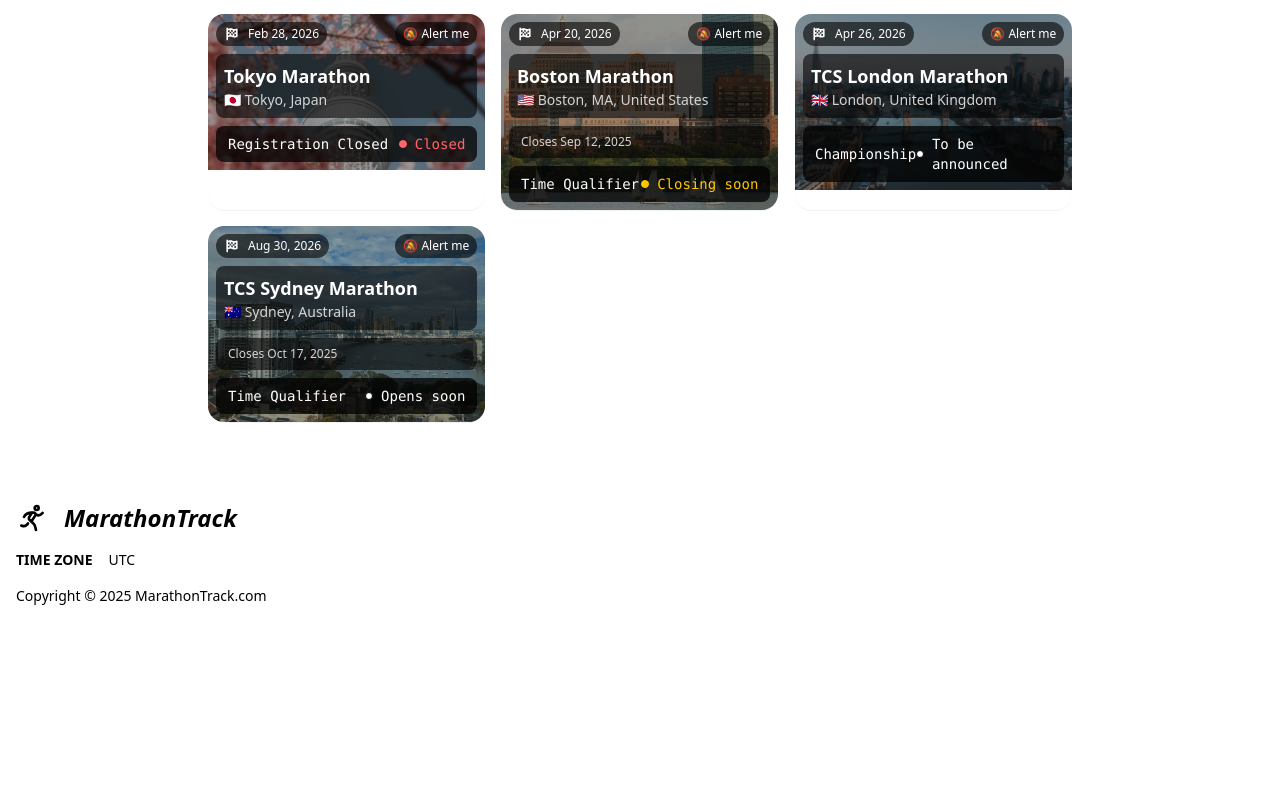
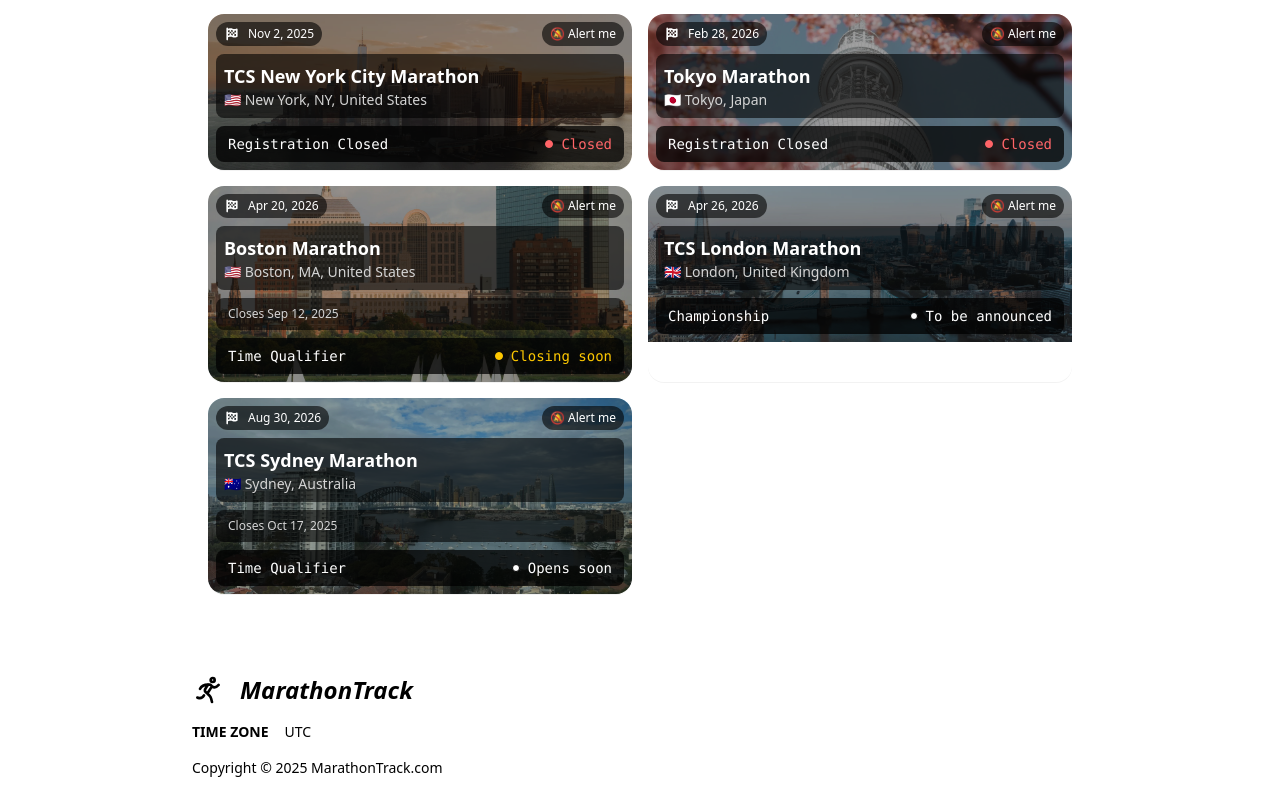
Before and after one commit to racedeadlines/frontend, a Next.js app: page / in a window 1280 px wide. Shown: the part 344-1138 px from the top of the page. Before the commit the page ends 966 px from the top, so only its background shows below. Built offline with nearby package versions, Linux system fonts and the light colour scheme; no server answers.

Commit message:
fix layout: 2-col max grid, footer aligned to content width

```diff
--- a/src/app/page.tsx
+++ b/src/app/page.tsx
@@ -29,7 +29,7 @@
         <section className="sticky top-0 z-10 bg-gradient-to-b from-white via-white/75 to-transparent py-4 dark:from-neutral-900 dark:via-neutral-900/75">
           <SearchFilter />
         </section>
-        <section className="grid grid-cols-1 gap-4 sm:grid-cols-2 lg:grid-cols-3">
+        <section className="grid grid-cols-1 gap-4 sm:grid-cols-2">
           {sorted.map((event: RaceEvent) => (
             <EventCard key={event.name} event={event} />
           ))}
--- a/src/components/layout/footer.tsx
+++ b/src/components/layout/footer.tsx
@@ -7,7 +7,8 @@
   const timeZone = Intl.DateTimeFormat().resolvedOptions().timeZone
 
   return (
-    <footer className="flex flex-col space-y-4 p-4 dark:bg-neutral-900">
+    <footer className="p-4 dark:bg-neutral-900">
+      <div className="mx-auto flex w-full max-w-4xl flex-col space-y-4">
         <Link href="/" className="flex w-fit items-end space-x-4">
           <Logo />
           <span className="text-2xl font-semibold italic">MarathonTrack</span>
@@ -19,6 +20,7 @@
         <p className="flex items-center text-sm">
           Copyright © {currentYear} MarathonTrack.com
         </p>
+      </div>
     </footer>
   )
 }
```
Lines whose indentation alone changed are shown as unchanged.
